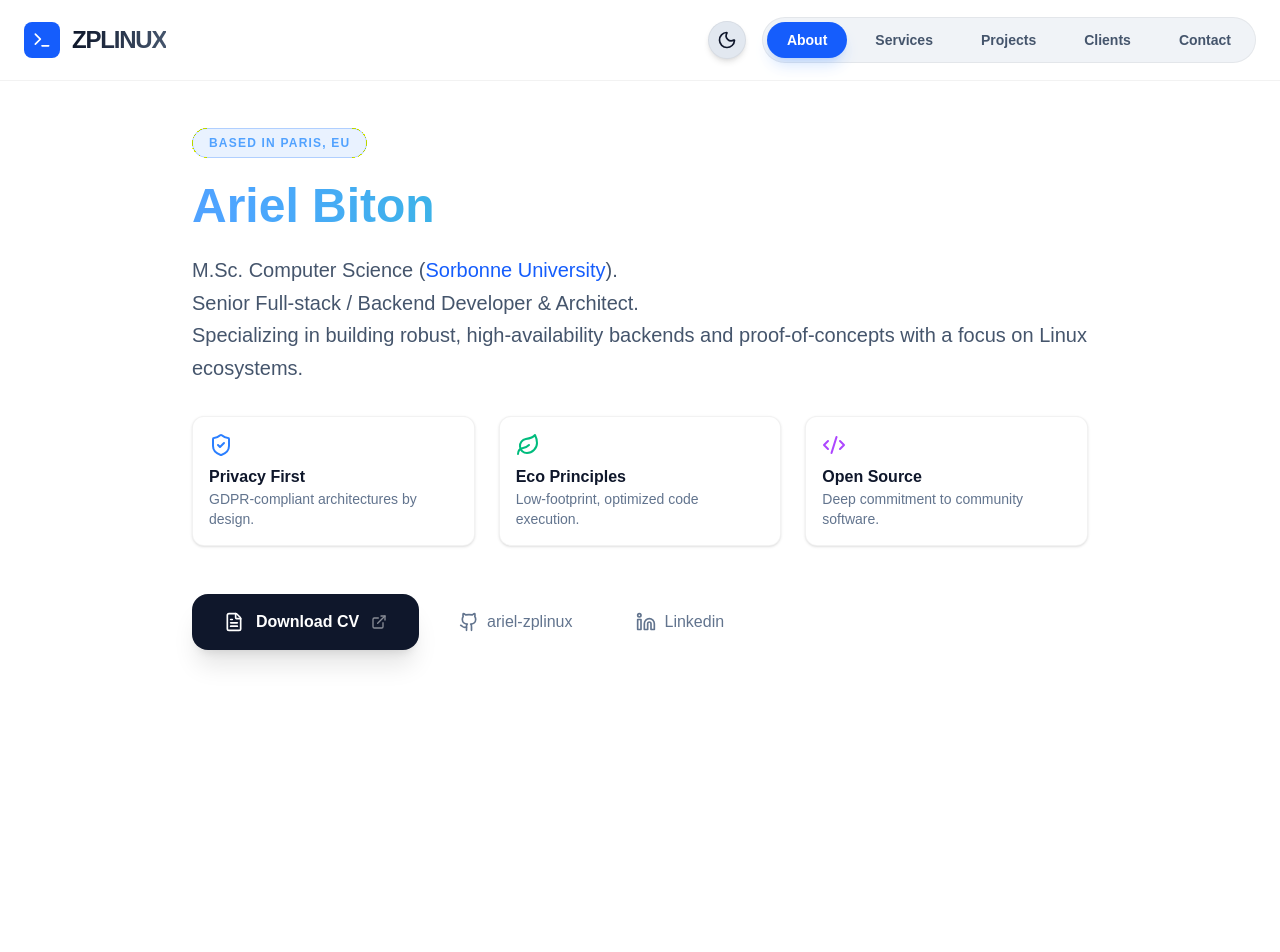
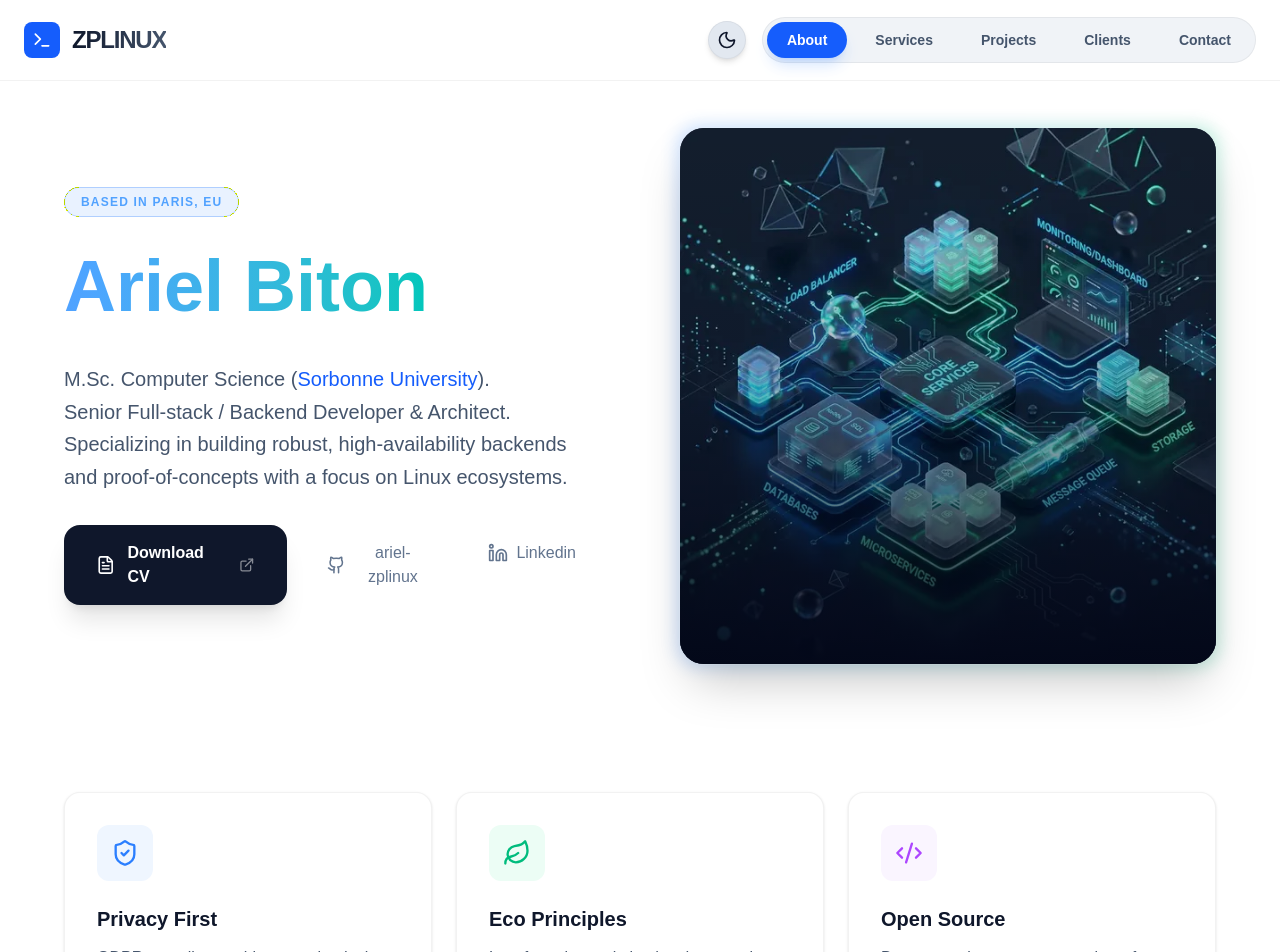
Before and after one commit to ariel-zplinux/zplinux-site, a Next.js app in the folder client/: page / in a window 1280 px wide. Shown: the top 952 px of the page. Before the commit the page ends 800 px from the top, so only its background shows below. Built offline with nearby package versions, Linux system fonts and the light colour scheme.

Commit message:
feat: add an image in page About

```diff
--- a/client/src/components/sections/About.tsx
+++ b/client/src/components/sections/About.tsx
@@ -1,4 +1,4 @@
-// components/About.tsx
+import Image from "next/image";
 import {
   Code2,
   ShieldCheck,
@@ -11,11 +11,13 @@ import {
 
 export default function AboutSection() {
   return (
-    <div className="max-w-4xl mx-auto text-center md:text-left">
+    <div className="max-w-6xl mx-auto">
+      <div className="flex flex-col lg:flex-row items-center gap-12 lg:gap-20 mb-20 lg:mb-32">
+        <div className="flex-1 text-center md:text-left">
           <div className="inline-block px-4 py-1.5 mb-6 rounded-full border border-blue-500/30 bg-blue-500/10 text-blue-400 text-xs font-bold uppercase tracking-widest">
             Based in Paris, EU
           </div>
-      <h1 className="text-5xl font-extrabold mb-6 bg-linear-to-r from-blue-400 to-emerald-400 bg-clip-text text-transparent">
+          <h1 className="text-5xl lg:text-7xl font-extrabold mb-6 bg-linear-to-r from-blue-400 to-emerald-400 bg-clip-text text-transparent pb-2 lg:leading-tight">
             Ariel Biton
           </h1>
           <p className="text-xl text-slate-600 dark:text-slate-400 leading-relaxed mb-8">
@@ -34,31 +36,7 @@ export default function AboutSection() {
             proof-of-concepts with a focus on Linux ecosystems.
           </p>
 
-      <div className="grid grid-cols-1 md:grid-cols-3 gap-6 mb-12">
-        <div className="p-4 rounded-xl bg-white dark:bg-slate-900 border border-black/5 dark:border-slate-800 shadow-sm dark:shadow-none">
-          <ShieldCheck className="text-blue-500 mb-2" />
-          <h3 className="font-bold text-slate-900 dark:text-white">Privacy First</h3>
-          <p className="text-sm text-slate-500 dark:text-slate-500">
-            GDPR-compliant architectures by design.
-          </p>
-        </div>
-        <div className="p-4 rounded-xl bg-white dark:bg-slate-900 border border-black/5 dark:border-slate-800 shadow-sm dark:shadow-none">
-          <Leaf className="text-emerald-500 mb-2" />
-          <h3 className="font-bold text-slate-900 dark:text-white">Eco Principles</h3>
-          <p className="text-sm text-slate-500 dark:text-slate-500">
-            Low-footprint, optimized code execution.
-          </p>
-        </div>
-        <div className="p-4 rounded-xl bg-white dark:bg-slate-900 border border-black/5 dark:border-slate-800 shadow-sm dark:shadow-none">
-          <Code2 className="text-purple-500 mb-2" />
-          <h3 className="font-bold text-slate-900 dark:text-white">Open Source</h3>
-          <p className="text-sm text-slate-500 dark:text-slate-500">
-            Deep commitment to community software.
-          </p>
-        </div>
-      </div>
-
-      <div className="flex flex-col md:flex-row gap-4 items-center mb-16">
+          <div className="flex flex-col md:flex-row gap-4 items-center justify-center md:justify-start">
             {/* Refined PDF Button */}
             <a
               href="/cv.pdf"
@@ -71,6 +49,7 @@ export default function AboutSection() {
               <ExternalLink className="w-4 h-4 opacity-50 group-hover:translate-x-1 group-hover:-translate-y-1 transition-transform" />
             </a>
 
+            <div className="flex gap-2">
               <a href="https://github.com/ariel-zplinux" target="_blank">
                 <button className="flex items-center gap-2 text-slate-500 dark:text-slate-400 hover:text-slate-900 dark:hover:text-white px-6 py-4 transition-colors">
                   <Github className="w-5 h-5" /> ariel-zplinux
@@ -86,5 +65,65 @@ export default function AboutSection() {
               </a>
             </div>
           </div>
+        </div>
+
+        <div className="flex-1 w-full max-w-[300px] lg:max-w-none relative group mt-8 lg:mt-0 lg:max-w-[340px] mx-auto">
+          <div className="absolute -inset-1 bg-gradient-to-r from-blue-500 to-emerald-500 rounded-3xl blur opacity-20 group-hover:opacity-40 transition duration-1000 group-hover:duration-200"></div>
+          <div className="relative rounded-3xl overflow-hidden bg-slate-900 ring-1 ring-white/10 shadow-2xl transform transition-transform duration-500 group-hover:-translate-y-2">
+            <Image
+              src="/images/architecture_small.webp"
+              alt="Robust Backend Architecture"
+              width={450}
+              height={450}
+              className="w-full h-auto object-cover opacity-90 group-hover:opacity-100 transition-all duration-700 ease-out group-hover:scale-105"
+              priority
+              unoptimized
+            />
+            {/* Tech overlays */}
+            <div className="absolute inset-0 bg-gradient-to-t from-slate-950/90 via-slate-950/20 to-transparent pointer-events-none" />
+            <div className="absolute bottom-6 left-6 right-6 flex items-center justify-between text-white/90 text-sm font-mono opacity-0 group-hover:opacity-100 transition-all duration-500 translate-y-4 group-hover:translate-y-0">
+               <span className="flex items-center gap-2">
+                 <div className="w-2 h-2 rounded-full bg-blue-500 animate-pulse"></div>
+                 SYS_STATUS: ONLINE
+               </span>
+               <span className="flex items-center gap-2">
+                 <div className="w-2 h-2 rounded-full bg-emerald-500 animate-[pulse_2s_ease-in-out_infinite]"></div>
+                 UPTIME: 99.99%
+               </span>
+            </div>
+          </div>
+        </div>
+      </div>
+
+      <div className="grid grid-cols-1 md:grid-cols-3 gap-6">
+        <div className="p-8 rounded-2xl bg-white dark:bg-slate-900 border border-black/5 dark:border-slate-800 shadow-sm dark:shadow-none hover:shadow-xl dark:hover:border-slate-700 transition-all duration-300 group">
+          <div className="w-14 h-14 rounded-xl bg-blue-50 dark:bg-blue-500/10 flex items-center justify-center mb-6 group-hover:scale-110 group-hover:-rotate-3 transition-transform duration-300">
+            <ShieldCheck className="text-blue-500 w-7 h-7" />
+          </div>
+          <h3 className="text-xl font-bold text-slate-900 dark:text-white mb-3">Privacy First</h3>
+          <p className="text-slate-600 dark:text-slate-400 leading-relaxed">
+            GDPR-compliant architectures by design. Security and data protection woven directly into the core structure.
+          </p>
+        </div>
+        <div className="p-8 rounded-2xl bg-white dark:bg-slate-900 border border-black/5 dark:border-slate-800 shadow-sm dark:shadow-none hover:shadow-xl dark:hover:border-slate-700 transition-all duration-300 group">
+          <div className="w-14 h-14 rounded-xl bg-emerald-50 dark:bg-emerald-500/10 flex items-center justify-center mb-6 group-hover:scale-110 group-hover:rotate-3 transition-transform duration-300">
+            <Leaf className="text-emerald-500 w-7 h-7" />
+          </div>
+          <h3 className="text-xl font-bold text-slate-900 dark:text-white mb-3">Eco Principles</h3>
+          <p className="text-slate-600 dark:text-slate-400 leading-relaxed">
+            Low-footprint, optimized code execution. Building highly efficient systems that inherently consume fewer resources.
+          </p>
+        </div>
+        <div className="p-8 rounded-2xl bg-white dark:bg-slate-900 border border-black/5 dark:border-slate-800 shadow-sm dark:shadow-none hover:shadow-xl dark:hover:border-slate-700 transition-all duration-300 group">
+          <div className="w-14 h-14 rounded-xl bg-purple-50 dark:bg-purple-500/10 flex items-center justify-center mb-6 group-hover:scale-110 group-hover:-rotate-3 transition-transform duration-300">
+            <Code2 className="text-purple-500 w-7 h-7" />
+          </div>
+          <h3 className="text-xl font-bold text-slate-900 dark:text-white mb-3">Open Source</h3>
+          <p className="text-slate-600 dark:text-slate-400 leading-relaxed">
+            Deep commitment to community software. Continually leveraging and directly contributing to open-source tools.
+          </p>
+        </div>
+      </div>
+    </div>
   );
 }
```
Also changed, not shown: client/public/images/architecture_small.webp (added), 1 other file (tests, documents, lock files or other folders). Lines whose indentation alone changed are shown as unchanged.
